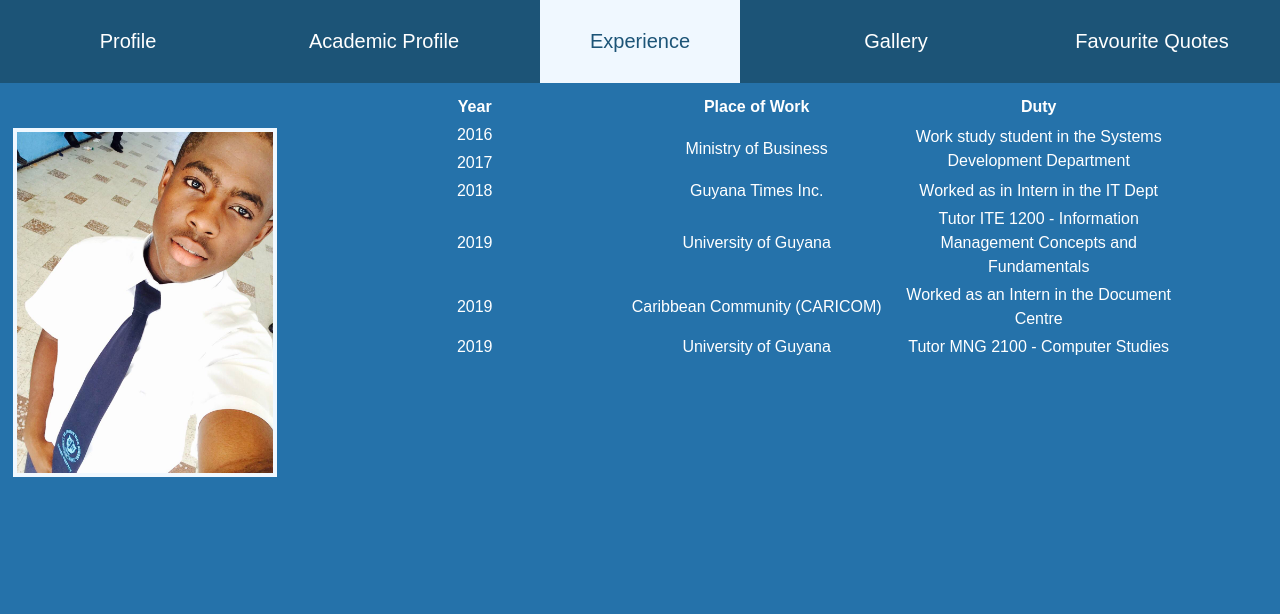
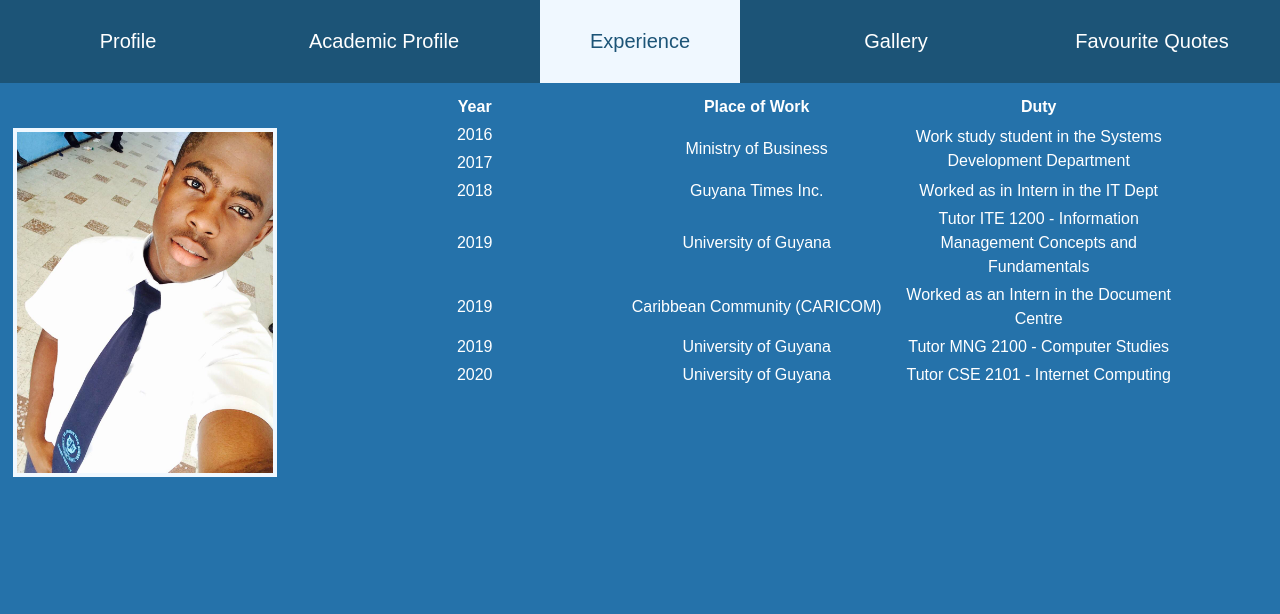
Before and after one commit to damanifergo1/Dwight-Ferguson, a plain HTML site: page experience.html in a window 1280 px wide. Shown: the top 614 px of the page. Drawn offline with Linux system fonts and the light colour scheme.

Commit message:
Update experience.html

```diff
--- a/experience.html
+++ b/experience.html
@@ -62,6 +62,11 @@
                <td>University of Guyana</td>
                <td>Tutor MNG 2100 - Computer Studies  </td>
            </tr>
+           <tr>
+               <td>2020</td>
+               <td>University of Guyana</td>
+               <td>Tutor CSE 2101 - Internet Computing  </td>
+           </tr>
       </table>
      <br>
        <marquee>More to come in the coming years</marquee>
```
